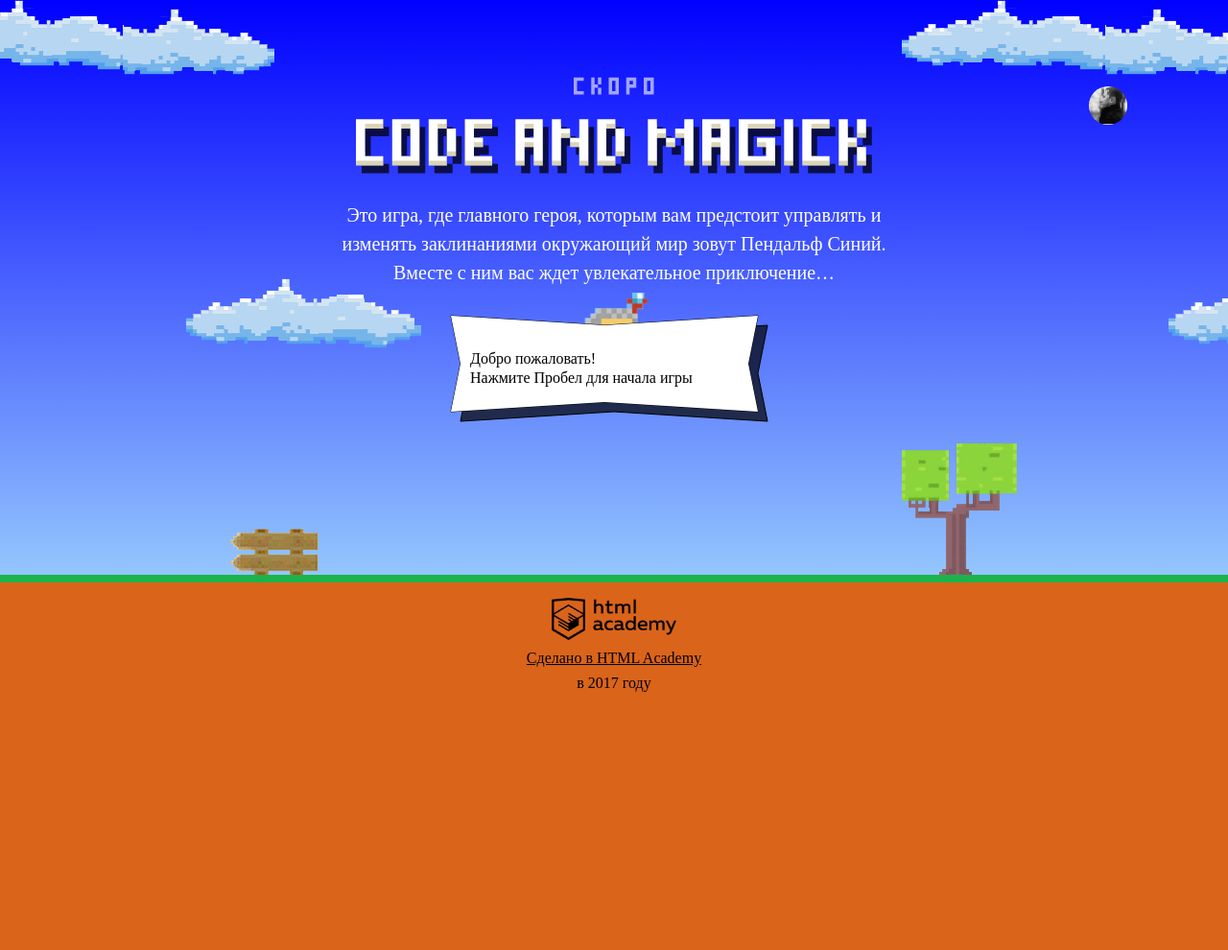
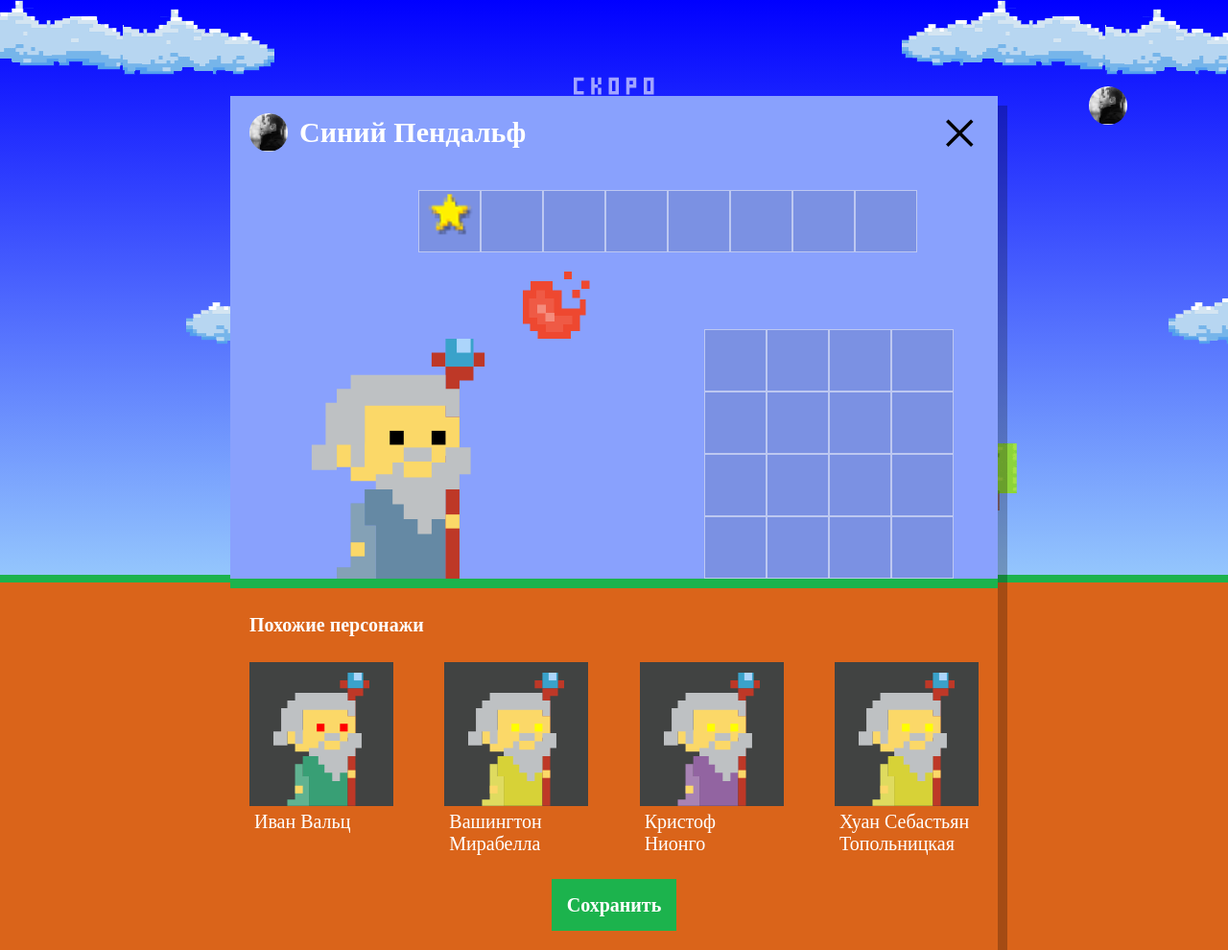
Before and after one commit to NastyaKuvi/code-and-magick, a website: page index.html in a window 1280 px wide. Shown: the whole page at 96% size. Before the commit the page ends 800 px from the top, so only its background shows below. Drawn offline with Linux system fonts and the light colour scheme; a web font is replaced by a local one.

Commit message:
Similar wizards dialog was implemented

```diff
--- a/css/main.css
+++ b/css/main.css
@@ -727,6 +727,11 @@ input[type=radio]:checked + .review-mark-label {
   flex-wrap: nowrap;
 }
 
+.setup-similar-item {
+  max-width: 150px;
+  overflow: hidden;
+}
+
 .setup-similar-label {
   margin: 5px;
 
--- a/index.html
+++ b/index.html
@@ -188,6 +188,7 @@
     return height / 3 - getWizardHeight();
   }
 </script>
+<script src="js/setup.js"></script>
 <script src="js/stat.js"></script>
 <script src="js/game.js"></script>
 </body>
--- /dev/null
+++ b/js/setup.js
@@ -0,0 +1,45 @@
+'use strict';
+
+var FIRST_NAMES = ['Иван', 'Хуан Себастьян', 'Мария', 'Кристоф', 'Виктор', 'Юлия', 'Люпита', 'Вашингтон'];
+var SECOND_NAMES = ['да Марья', 'Верон', 'Мирабелла', 'Вальц', 'Онопко', 'Топольницкая', 'Нионго', 'Ирвинг'];
+var COAT_COLORS = ['rgb(101, 137, 164)', 'rgb(241, 43, 107)', 'rgb(146, 100, 161)', 'rgb(56, 159, 117)', 'rgb(215, 210, 55)', 'rgb(0, 0, 0)'];
+var EYES_COLORS = ['black', 'red', 'blue', 'yellow', 'green'];
+
+var setupDialog = document.querySelector('.setup');
+setupDialog.classList.remove('hidden');
+
+var setupSimilar = setupDialog.querySelector('.setup-similar');
+var wizardTemplate = document.querySelector('#similar-wizard-template').content;
+
+var getRandomNumder = function (min, max) {
+  return Math.floor(min + Math.random() * (max - min));
+};
+
+var createWizards = function (count) {
+  var resultWizards = [];
+  for (var i = 0; i < count; i++) {
+    resultWizards.push({
+      name: FIRST_NAMES[getRandomNumder(0, FIRST_NAMES.length)] + ' ' + SECOND_NAMES[getRandomNumder(0, SECOND_NAMES.length)],
+      coatColor: COAT_COLORS[getRandomNumder(0, COAT_COLORS.length)],
+      eyesColor: EYES_COLORS[getRandomNumder(0, EYES_COLORS.length)]
+    });
+  }
+  return resultWizards;
+};
+
+var renderWizard = function (wizard) {
+  var wizardElement = wizardTemplate.cloneNode(true);
+  wizardElement.querySelector('.setup-similar-label').textContent = wizard.name;
+  wizardElement.querySelector('.wizard-coat').style.fill = wizard.coatColor;
+  wizardElement.querySelector('.wizard-eyes').style.fill = wizard.eyesColor;
+  return wizardElement;
+};
+
+var wizards = createWizards(4);
+
+var fragment = document.createDocumentFragment();
+for (var i = 0; i < wizards.length; i++) {
+  fragment.appendChild(renderWizard(wizards[i]));
+}
+setupSimilar.querySelector('.setup-similar-list').appendChild(fragment);
+setupSimilar.classList.remove('hidden');
```
